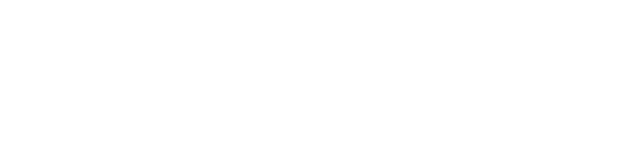
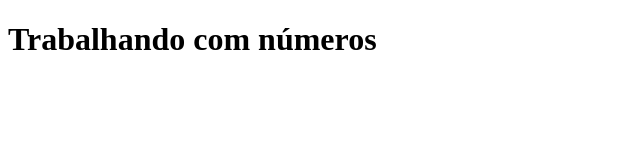
Before and after one commit to kdugaspar/05-Manipulando-numeros, a plain HTML site: page index.html in a window 1280 px wide. Shown: the whole page, without its empty margins (0-640 px from the left). Drawn offline with Linux system fonts and the light colour scheme.

Commit message:
Criando h1

```diff
--- a/index.html
+++ b/index.html
@@ -6,6 +6,6 @@
     <title>Trabalhando com números</title>
 </head>
 <body>
-
+    <h1>Trabalhando com números</h1>
 </body>
 </html>
```
